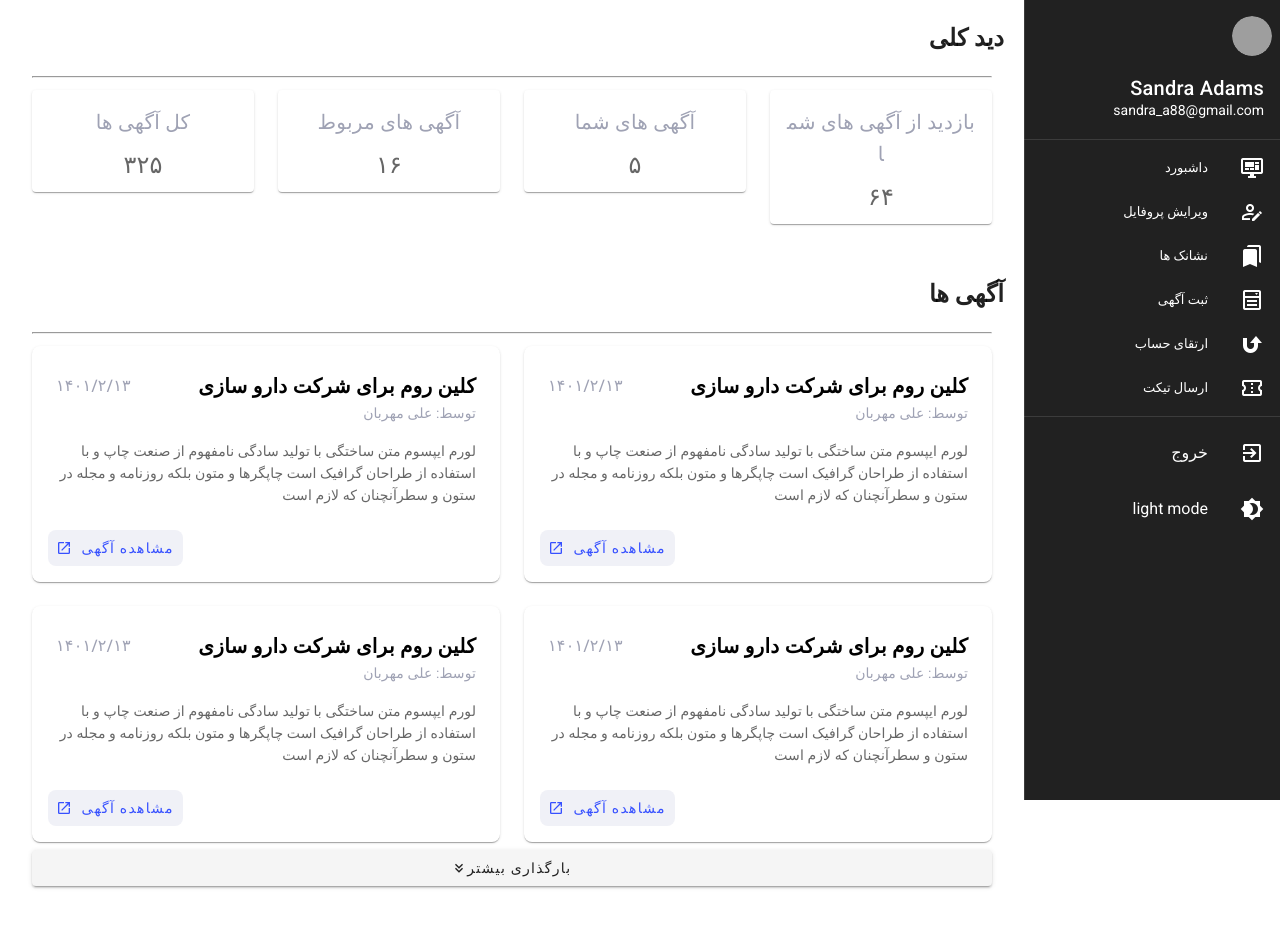
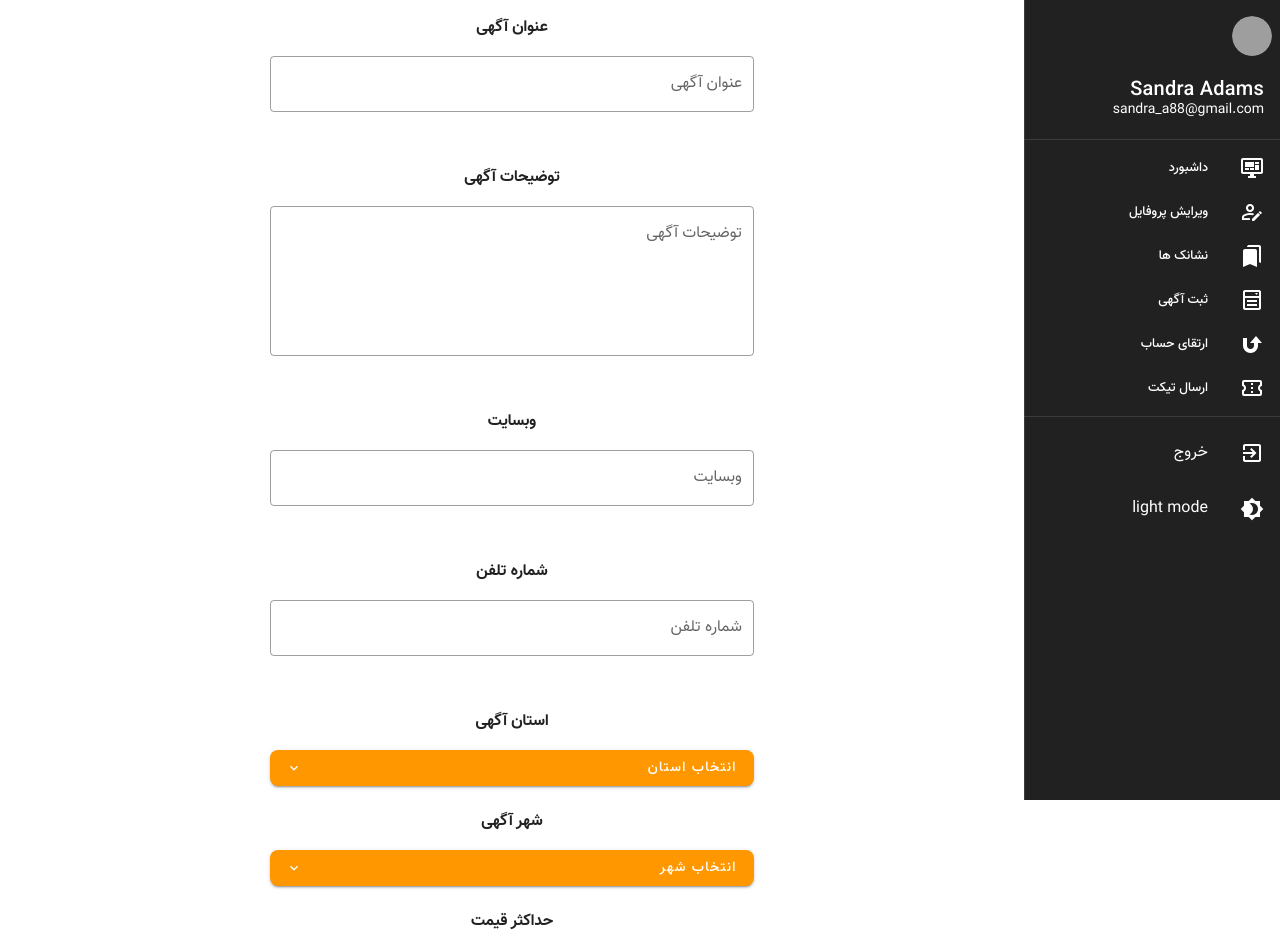
Before and after one commit to jasminet2001/Frontend, a Vue app: page / in a window 1280 px wide. Shown: the top 948 px of the page. Built offline with nearby package versions, Linux system fonts and the light colour scheme; grey boxes are pictures that could not be loaded; what vue-cookies would draw is missing.

Commit message:
company req and fonts

```diff
--- a/src/App.vue
+++ b/src/App.vue
@@ -17,6 +17,10 @@
     <sidebar-navigation v-if="this.$vuetify.breakpoint.mdAndUp" />
     <user-dashboard />
   </v-app>
+  <v-app v-else-if="temp">
+    <sidebar-navigation v-if="this.$vuetify.breakpoint.mdAndUp" />
+    <request-ad />
+  </v-app>
 
 </template>
 
@@ -32,10 +36,12 @@ import LoginComponent from './components/login/LoginComponent.vue';
 import SignupComponent from './components/signup/SignupComponent.vue';
 import UserDashboard from "@/components/userpanel/UserDashboard";
 import SidebarNavigation from "@/components/userpanel/SidebarNavigation";
+import RequestAd from "@/components/profile/RequestAd";
 
 export default {
   name: 'App',
   components: {
+    RequestAd,
     SidebarNavigation,
     UserDashboard,
     RegisterCompany,
@@ -53,8 +59,12 @@ export default {
       login: false,
       homepage: false,
       signup: false,
-      userpanel: true
+      userpanel: false,
+      temp: true
     }
   },
 };
 </script>
+<style>
+@import "assets/main.css";
+</style>
--- /dev/null
+++ b/src/components/profile/RequestAd.vue
@@ -0,0 +1,203 @@
+<template>
+  <v-main>
+    <v-sheet color="transparent" class="pa-4">
+      <v-row justify="center" align="center" align-content="center">
+        <v-spacer />
+        <v-col cols="6" align="center">
+          <strong>
+            عنوان آگهی
+          </strong>
+          <br />
+          <v-text-field
+            outlined
+            color="#3751FF"
+            label="عنوان آگهی"
+            v-model="adTitle"
+            style="width: 100%"
+            class="mt-4"></v-text-field>
+        </v-col>
+        <v-spacer />
+      </v-row>
+      <v-row justify="center" align="center" align-content="center">
+        <v-spacer />
+        <v-col cols="6" align="center">
+          <strong>
+            توضیحات آگهی
+          </strong>
+          <br />
+          <v-text-field
+              outlined
+              color="#3751FF"
+              label="توضیحات آگهی"
+              v-model="adDescription"
+              height="150px"
+              style="width: 100%;"
+              class="mt-4"></v-text-field>
+        </v-col>
+        <v-spacer />
+      </v-row>
+      <v-row justify="center" align="center" align-content="center">
+        <v-spacer />
+        <v-col cols="6" align="center">
+          <strong>
+            وبسایت
+          </strong>
+          <br />
+          <v-text-field
+              outlined
+              color="#3751FF"
+              label="وبسایت"
+              v-model="adWebsite"
+              style="width: 100%"
+              class="mt-4"></v-text-field>
+        </v-col>
+        <v-spacer />
+      </v-row>
+      <v-row justify="center" align="center" align-content="center">
+        <v-spacer />
+        <v-col cols="6" align="center">
+          <strong>
+            شماره تلفن
+          </strong>
+          <br />
+          <v-text-field
+              outlined
+              color="#3751FF"
+              label="شماره تلفن"
+              v-model="adPhoneNum"
+              style="width: 100%"
+              class="mt-4"></v-text-field>
+        </v-col>
+        <v-spacer />
+      </v-row>
+      <v-row justify="center" align="center" align-content="center">
+        <v-spacer />
+        <v-col cols="6" align="center">
+          <strong>
+            استان آگهی
+          </strong>
+          <br />
+          <v-menu offset-y>
+            <template v-slot:activator="{ on, attrs }">
+              <v-btn
+                  color="orange"
+                  class="rounded-lg mt-4"
+                  dark
+                  width="100%"
+                  v-bind="attrs"
+                  v-on="on"
+              >
+                انتخاب استان
+                <v-spacer />
+                <v-icon small>{{ ImdiDown }}</v-icon>
+              </v-btn>
+            </template>
+            <v-list>
+              <v-list-item
+                  v-for="(state, index) in states"
+                  :key="index"
+              >
+                <v-list-item-title>{{ state.title }}</v-list-item-title>
+              </v-list-item>
+            </v-list>
+          </v-menu>
+        </v-col>
+        <v-spacer />
+      </v-row>
+      <v-row justify="center" align="center" align-content="center">
+        <v-spacer />
+        <v-col cols="6" align="center">
+          <strong>
+            شهر آگهی
+          </strong>
+          <br />
+          <v-menu offset-y>
+            <template v-slot:activator="{ on, attrs }">
+              <v-btn
+                  color="orange"
+                  class="rounded-lg mt-4"
+                  dark
+                  width="100%"
+                  v-bind="attrs"
+                  v-on="on"
+              >
+                انتخاب شهر
+                <v-spacer />
+                <v-icon small>{{ ImdiDown }}</v-icon>
+              </v-btn>
+            </template>
+            <v-list>
+              <v-list-item
+                  v-for="(city, index) in cities"
+                  :key="index"
+              >
+                <v-list-item-title>{{ city.title }}</v-list-item-title>
+              </v-list-item>
+            </v-list>
+          </v-menu>
+        </v-col>
+        <v-spacer />
+      </v-row>
+      <v-row justify="center" align="center" align-content="center">
+        <v-spacer />
+        <v-col cols="6" align="center">
+          <strong>
+            حداکثر قیمت
+          </strong>
+          <br />
+          <v-text-field
+              outlined
+              color="#3751FF"
+              label="حداکثر قیمت"
+              v-model="maximumPrice"
+              style="width: 100%"
+              class="mt-4"></v-text-field>
+        </v-col>
+        <v-spacer />
+      </v-row>
+    </v-sheet>
+  </v-main>
+</template>
+
+<script>
+import { mdiChevronDown } from '@mdi/js'
+export default {
+  data () {
+    return {
+      ImdiDown: mdiChevronDown,
+      adTitle: '',
+      adDescription: '',
+      adWebsite: '',
+      adPhoneNum: '',
+      maximumPrice: '',
+      states: [
+        { title: 'تهران' },
+        { title: 'مشهد' },
+        { title: 'شیراز' },
+        { title: 'اصفهان' },
+        { title: 'همدان' },
+        { title: 'گیلان' },
+        { title: 'آذربایجان شرقی' },
+        { title: 'آذربایجان غربی' },
+        { title: 'خوزستان' }
+      ],
+      cities: [
+        { title: 'تهران' },
+        { title: 'مشهد' },
+        { title: 'شیراز' },
+        { title: 'اصفهان' },
+        { title: 'همدان' },
+        { title: 'گیلان' },
+        { title: 'اردبیل' },
+        { title: 'تبریز' },
+        { title: 'اهواز' }
+      ]
+
+    }
+  }
+}
+</script>
+
+<style scoped>
+
+</style>
```
